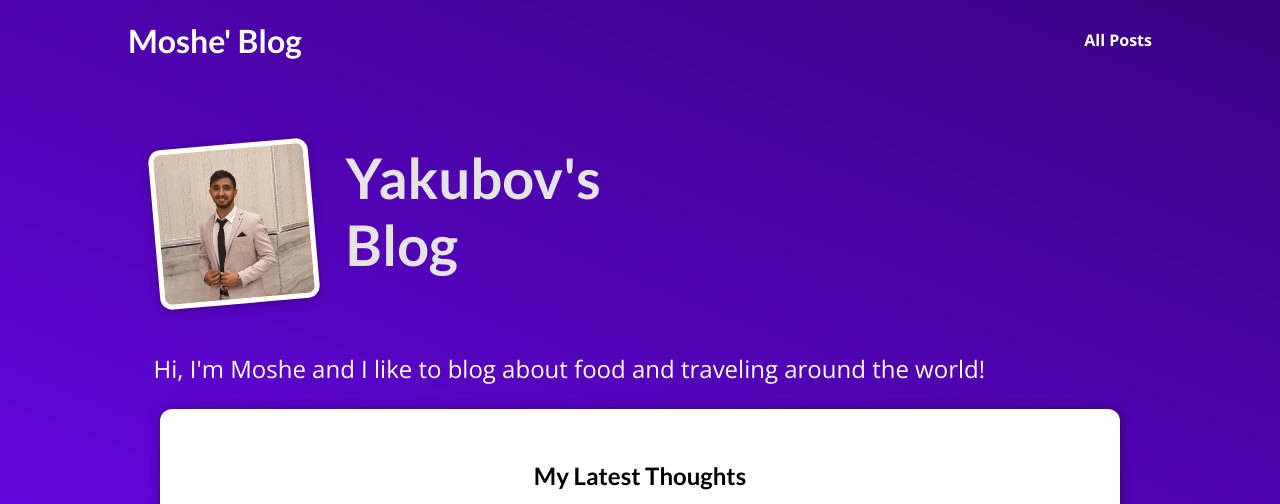
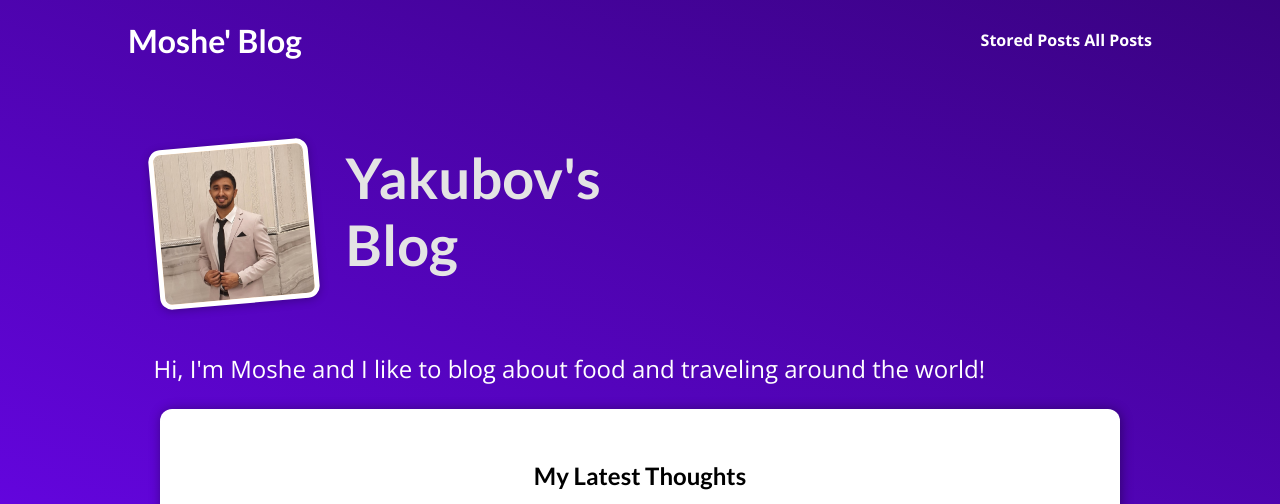
Before and after one commit to mosheyaku/Blog, a Django app: page / in a window 1280 px wide. Shown: the top 504 px of the page. Run offline with Django 4.2, Linux system fonts and the light colour scheme; data comes from the database, SQL or seed files in the repository; both versions use the stored data as it was after the commit.

Commit message:
Setting the read-later button and creating a page where the saved blogs will appear.

```diff
--- a/blog/views.py
+++ b/blog/views.py
@@ -59,5 +59,30 @@ class SinglePostView(View):
 
 
 class ReadLaterView(View):
+    def get(self, request):
+        stored_posts = request.session.get("stored_posts")
+
+        context = {}
+        if stored_posts is None or len(stored_posts) == 0:
+            context["posts"] = []
+            context["has_posts"] = False
+        else:
+            posts = Post.objects.filter(id__in=stored_posts)
+            context["posts"] = posts
+            context["has_posts"] = True
+
+        return render(request, "blog/stored-posts.html", context)
+
     def post(self, request):
-        pass
+        stored_posts = request.session.get("stored_posts")
+
+        if stored_posts is None:
+            stored_posts = []
+
+        post_id = int(request.POST["post_id"])
+
+        if post_id not in stored_posts:
+            stored_posts.append(post_id)
+            request.session["stored_posts"] =stored_posts
+
+        return HttpResponseRedirect("/")
--- a/templates/base.html
+++ b/templates/base.html
@@ -19,6 +19,7 @@
 <header id="main-navigation">
     <h1><a href="{% url 'start_page' %}">Moshe' Blog</a></h1>
     <nav>
+        <a href="{% url 'read-later' %}">Stored Posts</a>
         <a href="{% url 'posts_page' %}">All Posts</a>
     </nav>
 </header>
```
Also changed, not shown: blog/templates/blog/stored-posts.html (added, +19 -0 lines), db.sqlite3.
